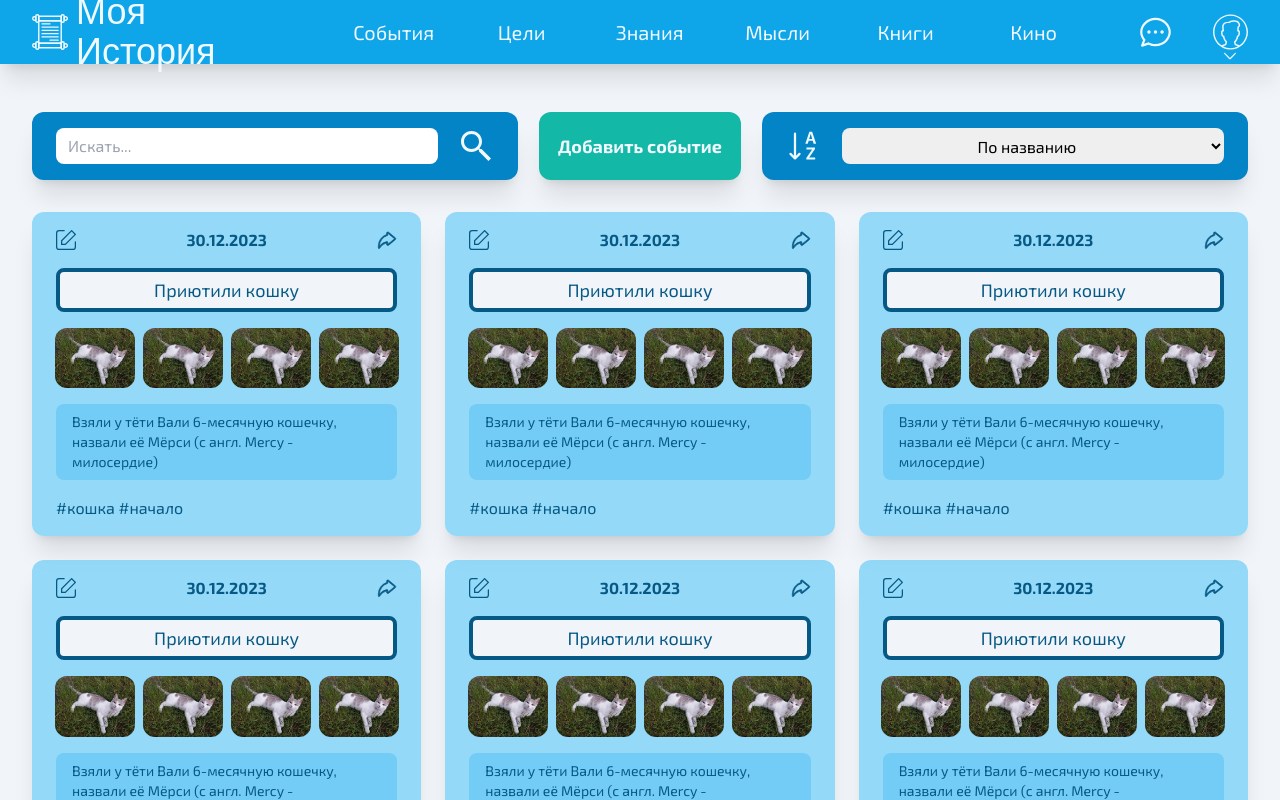
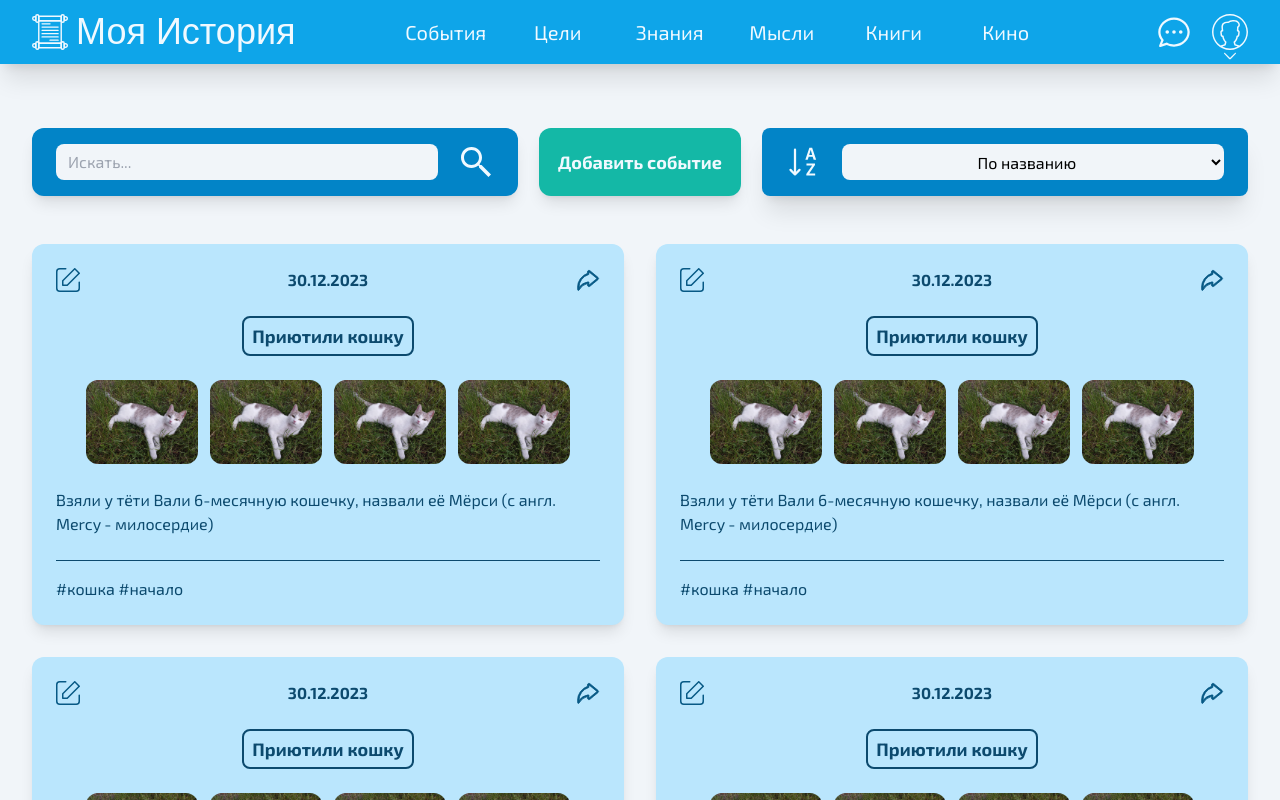
Before and after one commit to EugeneKovalskyi/MyHistory, a Next.js app: page / in a window 1280 px wide. Shown: the top 800 px of the page. Built offline with nearby package versions, Linux system fonts and the light colour scheme; a web font is replaced by a local one.

Commit message:
add some interactivity

```diff
--- a/src/components/Header/Chat/Chat.jsx
+++ b/src/components/Header/Chat/Chat.jsx
@@ -4,7 +4,7 @@ import chatSrc from './chat.svg'
 
 export default function Chat() {
 	return (
-		<button>
+		<button className='transition-all duration-150 hover:scale-110'>
 			<Image src={chatSrc} alt='chat' className='w-9 h-9'/>
 		</button>
 	)
--- a/src/components/Header/Header.jsx
+++ b/src/components/Header/Header.jsx
@@ -5,12 +5,15 @@ import Profile from './Profile/Profile'
 
 export default function Header() {
   return (
-    <div className='shadow-xl text-sky-50 bg-sky-500'>
-    	<div className='h-16 max-w-screen-xl mx-auto px-8 flex items-center justify-center gap-10'>
+    <div className=' w-full shadow-xl text-sky-50 bg-sky-500'>
+    	<div className='h-16 max-w-screen-xl mx-auto px-8 flex items-center justify-between gap-9'>
         <Logo />
         <Navigation />
-        <Chat />
-        <Profile />
+
+        <div className='flex gap-5'>
+          <Chat />
+          <Profile />
+        </div>
       </div>
     </div>
   )
--- a/src/components/Header/Logo/Logo.jsx
+++ b/src/components/Header/Logo/Logo.jsx
@@ -12,7 +12,7 @@ const pattaya = Pattaya({
 
 export default function Logo() {
 	return (
-		<Link href='/' className='flex items-center'>
+		<Link href='/' className='h-full flex items-center transition-all duration-150 hover:scale-105'>
 			<Image src={ logoSrc } alt='logo' className='h-9 w-9' />
 			<span className={ `${pattaya.className} pl-2 text-4xl` }>Моя История</span>
 		</Link>
--- a/src/components/Header/Navigation/Item.jsx
+++ b/src/components/Header/Navigation/Item.jsx
@@ -2,6 +2,6 @@ import Link from "next/link"
 
 export default function Item({ children }) {
 	return (
-		<Link href='#' className='w-32 flex items-center justify-center'>{ children }</Link>
+		<Link href='#' className='w-28 flex items-center justify-center transition-all duration-150 hover:bg-sky-600'>{ children }</Link>
 	)
 }
--- a/src/components/Header/Profile/Profile.jsx
+++ b/src/components/Header/Profile/Profile.jsx
@@ -5,8 +5,8 @@ import arrowSrc from './arrow.svg'
 
 export default function Profile() {
 	return (
-		<button>
-			<Image src={profileSrc} alt='profile' className='mt-3 w-9 h-9'/>
+		<button className='transition-all duration-150 hover:scale-110'>
+			<Image src={profileSrc} alt='profile' className='w-9 h-9 mt-3'/>
 			<Image src={arrowSrc} alt='arrow' className='mx-auto w-3 h-3'/>
 		</button>
 	)
--- a/src/components/List/Add.jsx
+++ b/src/components/List/Add.jsx
@@ -1,6 +1,6 @@
 export default function Add() {
 	return (
-		<button className='w-1/6 px-2 py-5 rounded-xl shadow-xl font-bold text-lg text-sky-50  bg-teal-500'>
+		<button className='w-1/6 px-2 py-5 rounded-xl shadow-lg font-bold text-lg text-sky-50 bg-teal-500 transition-all duration-150 hover:shadow-xl hover:bg-teal-500/75'>
 			Добавить событие
 		</button>
 	)
--- a/src/components/List/Content/Content.jsx
+++ b/src/components/List/Content/Content.jsx
@@ -2,8 +2,7 @@ import Item from "./Item/Item"
 
 export default function Content() {
 	return (
-		<div className='mt-8 grid grid-cols-3 gap-6 text-sky-800'>
-			<Item />
+		<div className='mt-12 grid grid-cols-2 gap-8 text-sky-900'>
 			<Item />
 			<Item />
 			<Item />
--- a/src/components/List/Content/Item/Item.jsx
+++ b/src/components/List/Content/Item/Item.jsx
@@ -18,10 +18,10 @@ const list = {
 
 export default function Item() {
 	return (
-		<div className='px-6 py-4 rounded-xl shadow-xl bg-sky-400/50'>
+		<div className='p-6 rounded-xl shadow-lg bg-sky-200 transition-all duration-150 hover:scale-105 hover:bg-sky-300'>
 			<div className='flex items-center justify-between'>
 				<button>
-					<Image src={ editSrc } alt='edit' className='h-5 w-5' />
+					<Image src={ editSrc } alt='edit' className='h-6 w-6 transition-all duration-150 hover:scale-110' />
 				</button>
 
 				<div className='font-bold'>
@@ -29,23 +29,24 @@ export default function Item() {
 				</div>
 
 				<button>
-						<Image src={ shareSrc } alt='share' className='h-5 w-5'/>
+						<Image src={ shareSrc } alt='share' className='h-6 w-6 transition-all duration-150 hover:scale-110'/>
 				</button>
 			</div>
 
-			<button className='w-full mt-4 px-2 py-1 rounded-lg text-lg text-center border-4 border-sky-800 bg-slate-100 hover:bg-sky-200/50 transition-all duration-150'>
+			<button className='block mx-auto mt-6 px-2 py-1 rounded-lg text-lg font-bold border-2 border-sky-900 transition-all duration-150 hover:bg-sky-300 hover:border-white hover:text-white'>
 				{ list.title }
 			</button>
 
-			<div className='mt-4 flex items-center justify-center gap-2'>
-				<Image src={ list.photos.src } alt={ list.photos.name } className='max-h-20 max-w-20 rounded-xl' />
-				<Image src={ list.photos.src } alt={ list.photos.name } className='max-h-20 max-w-20 rounded-xl' />
-				<Image src={ list.photos.src } alt={ list.photos.name } className='max-h-20 max-w-20 rounded-xl' />
-				<Image src={ list.photos.src } alt={ list.photos.name } className='max-h-20 max-w-20 rounded-xl' />
+			<div className='mt-6 flex items-center justify-center gap-3'>
+				<Image src={ list.photos.src } alt={ list.photos.name } className='max-h-28 max-w-28 rounded-xl cursor-pointer transition-all duration-150 hover:scale-105' />
+				<Image src={ list.photos.src } alt={ list.photos.name } className='max-h-28 max-w-28 rounded-xl cursor-pointer transition-all duration-150 hover:scale-105' />
+				<Image src={ list.photos.src } alt={ list.photos.name } className='max-h-28 max-w-28 rounded-xl cursor-pointer transition-all duration-150 hover:scale-105' />
+				<Image src={ list.photos.src } alt={ list.photos.name } className='max-h-28 max-w-28 rounded-xl cursor-pointer transition-all duration-150 hover:scale-105' />
 			</div>
 
-			<div className='mt-4 px-4 py-2 rounded-lg text-sm bg-sky-500/25'>
+			<div className='mt-6 rounded-lg'>
 				{ list.description }
+				<hr className='mt-6 border-sky-900' />
 			</div>
 
 			<div className='mt-4'>
--- a/src/components/List/List.jsx
+++ b/src/components/List/List.jsx
@@ -5,7 +5,7 @@ import Sort from './Sort/Sort'
 
 export default function List() {
   return (
-    <div className='max-w-screen-xl mt-12 mx-auto px-8'>
+    <div className='max-w-screen-xl mx-auto mt-16 px-8'>
       <div className=' flex items-center justify-between'>
         <Search />
         <Add />
--- a/src/components/List/Search/Search.jsx
+++ b/src/components/List/Search/Search.jsx
@@ -4,9 +4,9 @@ import searchSrc from './search.svg'
 
 export default function Search() {
 	return (
-		<div className='w-2/5 px-6 py-4 flex gap-5 rounded-xl shadow-xl bg-sky-600'>
-			<input type='text' placeholder='Искать...' className='px-3 grow rounded-lg focus:outline-none focus:ring focus:ring-inset focus:ring-sky-400' />
-			<button>
+		<div className='w-2/5 px-6 py-4 flex gap-5 rounded-xl shadow-lg bg-sky-600'>
+			<input type='text' placeholder='Искать...' className='px-3 grow rounded-lg bg-slate-100 transition-all duration-150 focus:outline-none focus:ring focus:ring-inset focus:ring-sky-400 focus:bg-white hover:bg-white' />
+			<button className='transition-all duration-150 hover:scale-110'>
 				<Image src={ searchSrc } alt='search' className='h-9 w-9' />
 			</button>
 		</div>
--- a/src/components/List/Sort/Sort.jsx
+++ b/src/components/List/Sort/Sort.jsx
@@ -4,11 +4,11 @@ import sortSrc from './sort.svg'
 
 export default function Sort() {
 	return (
-		<div className='w-2/5 px-6 py-4 flex gap-5 rounded-xl shadow-xl bg-sky-600'>
-				<button>
+		<div className='w-2/5 px-6 py-4 flex gap-5 rounded-lg shadow-xl bg-sky-600'>
+				<button className='transition-all duration-150 hover:scale-110'>
 					<Image src={ sortSrc } alt='sort' className='h-9 w-9' />
 				</button>
-				<select name='criterion' className='px-3 grow rounded-lg text-center cursor-pointer'>
+				<select name='criterion' className='px-3 grow rounded-lg text-center cursor-pointer bg-slate-100 transition-all duration-150 focus:bg-white hover:bg-white'>
 					<option value="name">По названию</option>
 					<option value="date">По дате</option>
 				</select>
```
